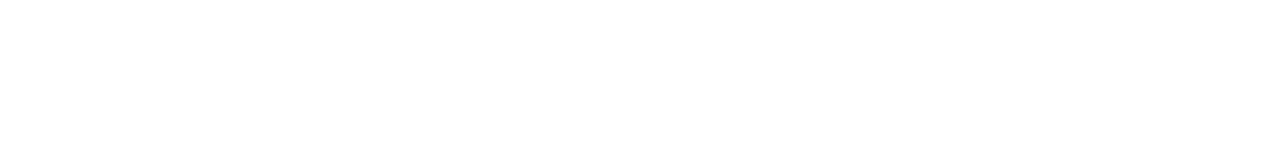
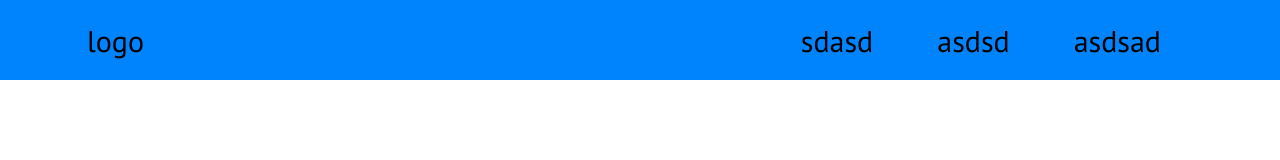
Before and after one commit to LorisP96/htmlcss-responsive-layout, a plain HTML site: page index.html in a window 1280 px wide. Drawn offline with Linux system fonts and the light colour scheme.

Commit message:
header layout

```diff
--- a/css/style.css
+++ b/css/style.css
@@ -5,3 +5,63 @@
     padding: 0;
     box-sizing: border-box;
 }
+
+/*******************************************************************
+                           COMMON
+********************************************************************/
+
+.container {
+    max-width: 1170px;
+    margin: 0 auto;
+}
+
+.flex-cont {
+    display: flex;
+}
+
+.mobile-padding {
+    padding: 0 2rem;
+}
+
+/*******************************************************************
+                           HEADER
+********************************************************************/
+
+header {
+    background-color: #0084fd;
+    height: 80px;
+    /* test */
+    font-size: 30px;
+}
+
+header > nav {
+    justify-content: space-between;
+    align-items: center;
+    height: 100%;
+}
+
+.menu {
+    display: none;
+}
+
+.menu ul {
+    list-style-type: none;
+}
+
+.menu li {
+    margin: 0 2rem;
+}
+
+/*******************************************************************
+                           DESKTOP
+********************************************************************/
+
+@media screen and (min-width: 992px) {
+    .menu {
+        display: block;
+    }
+
+    .hamb-icon {
+        display: none;
+    }
+}
--- a/index.html
+++ b/index.html
@@ -7,10 +7,34 @@
     <link rel="preconnect" href="https://fonts.googleapis.com">
     <link rel="preconnect" href="https://fonts.gstatic.com" crossorigin>
     <link href="https://fonts.googleapis.com/css2?family=Fredoka:wght@300;400;700&family=Open+Sans:wght@500;700&family=PT+Sans:wght@400;700&family=Raleway&display=swap" rel="stylesheet">
+    <link rel="stylesheet" href="https://cdnjs.cloudflare.com/ajax/libs/font-awesome/6.1.1/css/all.min.css" integrity="sha512-KfkfwYDsLkIlwQp6LFnl8zNdLGxu9YAA1QvwINks4PhcElQSvqcyVLLD9aMhXd13uQjoXtEKNosOWaZqXgel0g==" crossorigin="anonymous" referrerpolicy="no-referrer" />
     <link rel="stylesheet" href="css/style.css">
     <title>Responsive Layout</title>
 </head>
 <body>
+    <!-- HEADER -->
+    <header>
 
+        <nav class="container flex-cont mobile-padding">
+
+            <div>logo</div>
+
+            <div class="hamb-icon">hamb</div>
+
+            <div class="menu">
+
+                <ul class="flex-cont">
+                    <li>sdasd</li>
+
+                    <li>asdsd</li>
+
+                    <li>asdsad</li>
+
+                </ul>
+            </nav>
+
+        </div>
+
+    </header>
 </body>
 </html>
```
